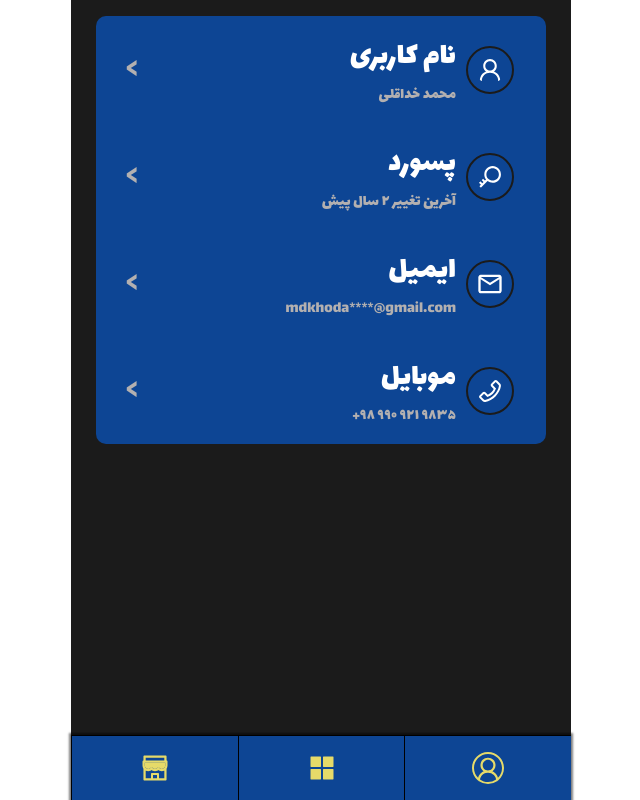
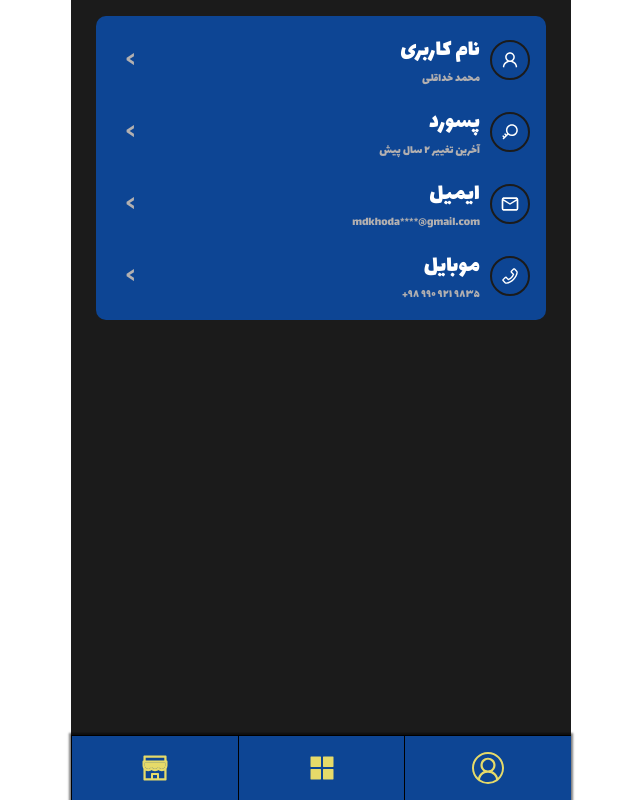
Before and after one commit to MKhodagholi/hokm-online, a React (Create React App) app: page /profile in a window 1280 px wide. Shown: the whole page, without its empty margins (319-959 px from the left). Built offline with nearby package versions, Linux system fonts and the light colour scheme.

Commit message:
41. change font-size of elements of Profile UserInformation and change cursor of go flash

```diff
--- a/src/pages/Profile/UserInformationStyled.js
+++ b/src/pages/Profile/UserInformationStyled.js
@@ -13,15 +13,15 @@ const UserInformationStyled = styled.div`
   .user-information {
     display: flex;
     align-items: center;
-    padding: 1rem;
-    font-size: 2rem;
+    padding-top: 1rem;
+    font-size: 1.5rem;
     width: 100%;
     svg {
       margin: 0 1rem;
       margin-left: 0;
       margin-left: 10px;
       padding: 0.5rem;
-      font-size: 3rem;
+      font-size: 2.5rem;
       border: 2px solid ${({ theme }) => theme.colors.primary};
       border-radius: 50%;
     }
@@ -29,7 +29,7 @@ const UserInformationStyled = styled.div`
       display: flex;
       flex-direction: column;
       span {
-        font-size: 1rem;
+        font-size: 0.75rem;
         color: ${({ theme }) => theme.colors.grayColor};
       }
     }
@@ -37,6 +37,10 @@ const UserInformationStyled = styled.div`
       position: absolute;
       left: 30px;
       color: ${({ theme }) => theme.colors.grayColor};
+      cursor: pointer;
+    }
+    &:last-child {
+      padding-bottom: 1rem;
     }
   }
 `;
```
